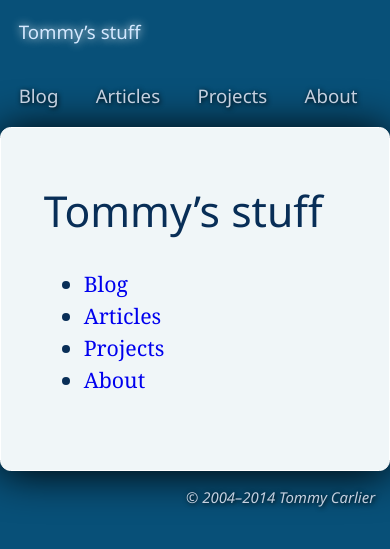
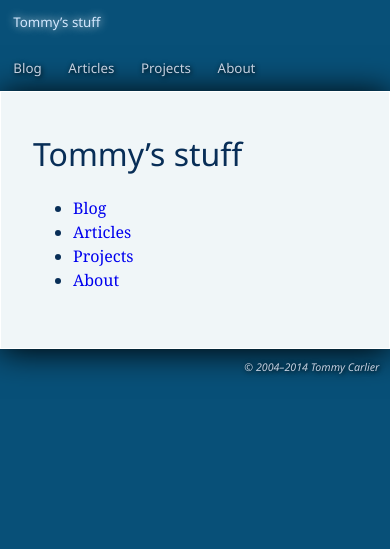
Before and after one commit to tommy-carlier/www.tcx.be, a Jekyll site: the page built from index.html, in a window 390 px wide. Shown: the top 549 px of the page. Built offline with Jekyll 4.4.1, drawn with Linux system fonts in a browser that asks for light colours.

Commit message:
Added initial styling changes for smaller screens

```diff
--- a/assets/site.sass
+++ b/assets/site.sass
@@ -84,3 +84,11 @@ h1:first-child
 
     a
       color: #000
+
+@media only screen and (max-width: 49em)
+  body
+    font-size: 10pt
+
+  .content
+    font-size: 12pt
+    border-radius: 0
```
